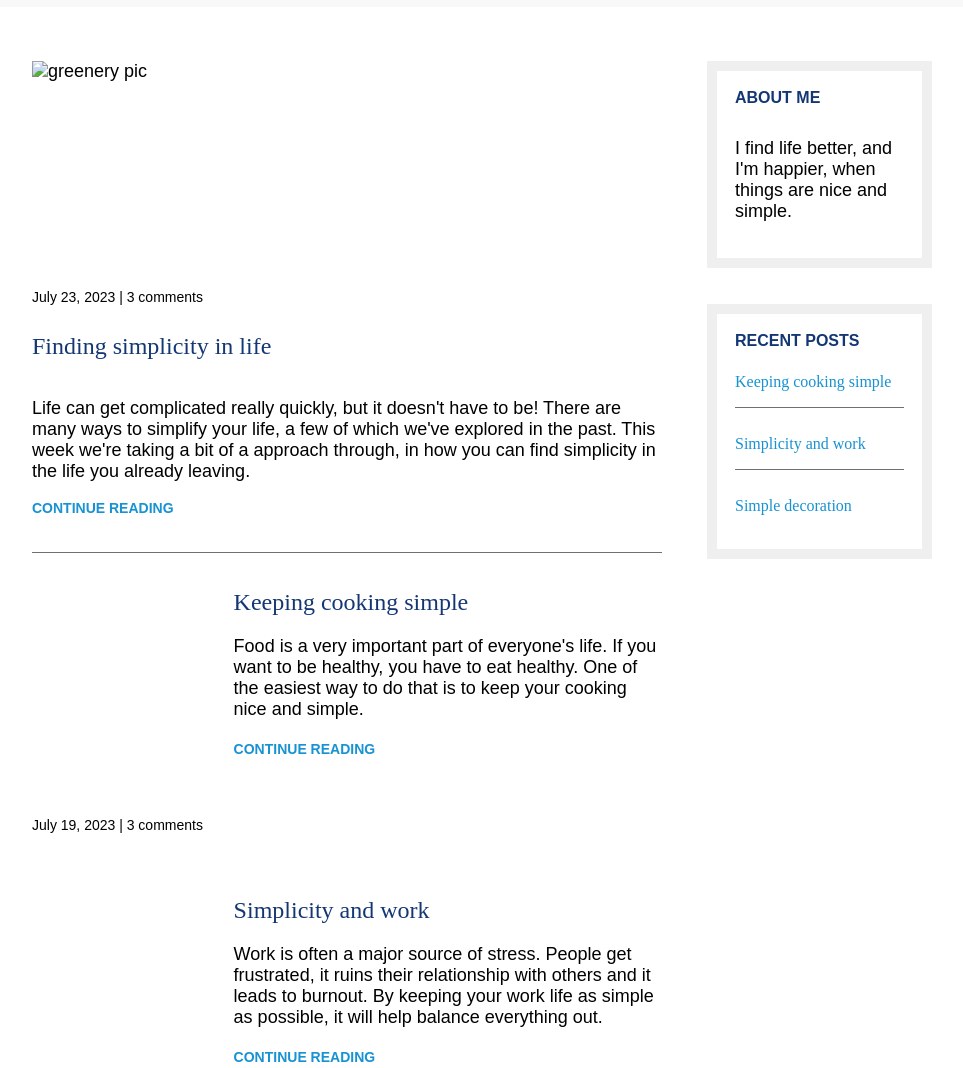
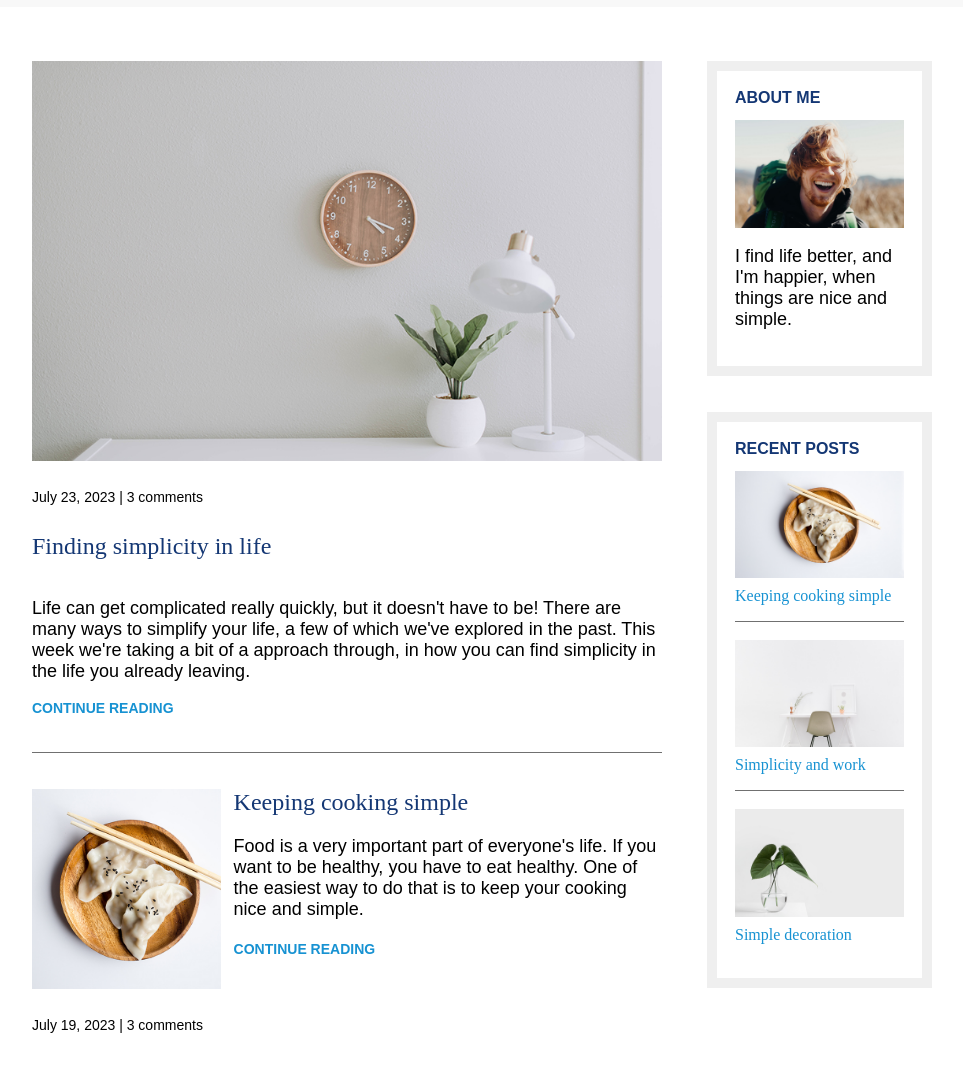
Before and after one commit to mudraniroy/Code_Alpha_Blog_Website, a plain HTML site: page index.html in a window 1280 px wide. Shown: the part 140-1208 px from the top of the page, without its empty margins (158-1121 px from the left). Drawn offline with Linux system fonts and the light colour scheme.

Commit message:
Update index.html

```diff
--- a/index.html
+++ b/index.html
@@ -32,7 +32,7 @@
 
             <article class="article-featured">
                <h2 class="article-title">Finding simplicity in life</h2>
-               <img src="img/life.jpg" alt="greenery pic" class="article-image">
+               <img src="life.jpg" alt="greenery pic" class="article-image">
                <p class="article-info">July 23, 2023 | 3 comments</p>
                <p class="article-body">Life can get complicated really quickly, but it doesn't have to be! There are many ways to simplify your life, a few of which we've explored in the past. This week we're taking a bit of a approach through, in how you can find simplicity in the life you already leaving.</p>
                <a href="#" class="article-read-more">CONTINUE READING</a>
@@ -46,7 +46,7 @@
                </div>
 
                <div class="article-recent-secondary">
-                  <img src="img/food.jpg" alt="" class="article-image">
+                  <img src="food.jpg" alt="" class="article-image">
                   <p class="article-info">July 19, 2023 | 3 comments</p>
                </div>
             </article>
@@ -59,7 +59,7 @@
                </div>
 
                <div class="article-recent-secondary">
-                  <img src="img/work.jpg" alt="" class="article-image">
+                  <img src="work.jpg" alt="" class="article-image">
                   <p class="article-info">July 12, 2023 | 3 comments</p>
                </div>
             </article>
@@ -72,7 +72,7 @@
                </div>
 
                <div class="article-recent-secondary">
-                  <img src="img/deco.jpg" alt="" class="article-image">
+                  <img src="deco.jpg" alt="" class="article-image">
                   <p class="article-info">July 3, 2023 | 3 comment</p>
                </div>
             </article>
@@ -83,7 +83,7 @@
 
             <div class="sidebar-widget">
                <h2 class="widget-title">ABOUT ME</h2>
-               <img src="img/about-me.jpg" alt="" class="widget-image">
+               <img src="about-me.jpg" alt="" class="widget-image">
                <p class="widget-body">I find life better, and I'm happier, when things are nice and simple.</p>
             </div>
 
@@ -92,17 +92,17 @@
 
                <div class="widget-recent-post">
                   <h3 class="widget-recent-post-title">Keeping cooking simple</h3>
-                  <img src="img/food.jpg" alt="" class="widget-image">
+                  <img src="food.jpg" alt="" class="widget-image">
                </div>
 
                <div class="widget-recent-post">
                   <h3 class="widget-recent-post-title">Simplicity and work</h3>
-                  <img src="img/work.jpg" alt="" class="widget-image">
+                  <img src="work.jpg" alt="" class="widget-image">
                </div>
 
                <div class="widget-recent-post">
                   <h3 class="widget-recent-post-title">Simple decoration</h3>
-                  <img src="img/deco.jpg" alt="" class="widget-image">
+                  <img src="deco.jpg" alt="" class="widget-image">
                </div>
 
             </div>
```
